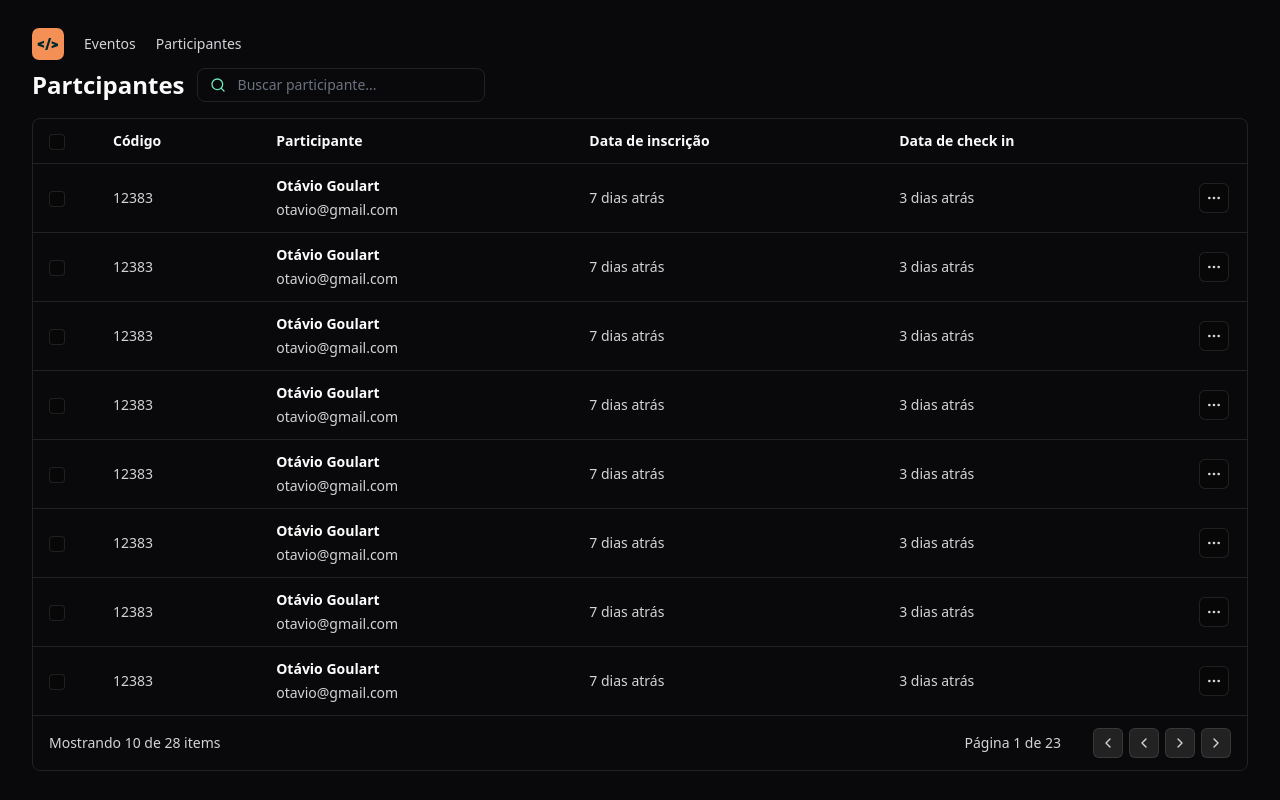
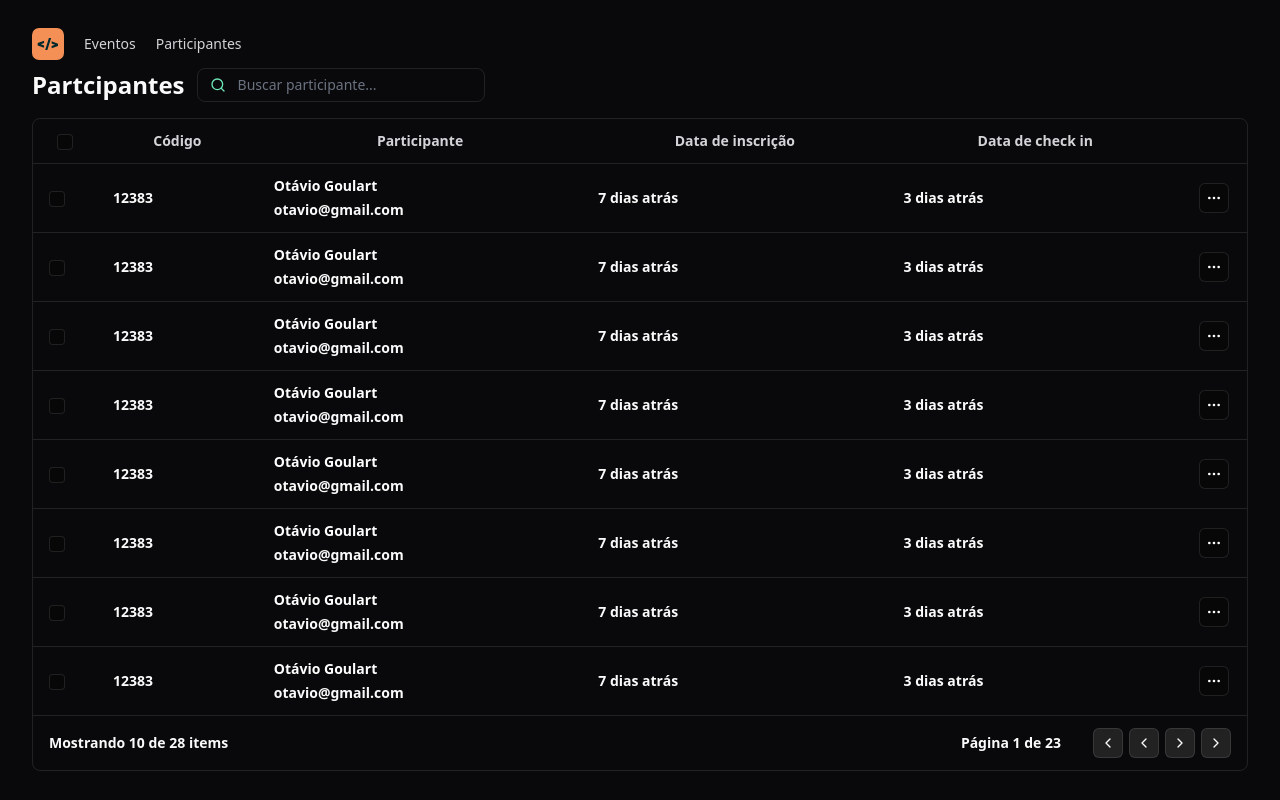
Before and after one commit to OtavioBGoulart/PassIn-FrontEnd, a React (Vite) app: page / in a window 1280 px wide. Built offline with nearby package versions, Linux system fonts and the light colour scheme.

Commit message:
feat: Table cell component

```diff
--- a/package.json
+++ b/package.json
@@ -11,7 +11,8 @@
   "dependencies": {
     "lucide-react": "^0.365.0",
     "react": "^18.2.0",
-    "react-dom": "^18.2.0"
+    "react-dom": "^18.2.0",
+    "tailwind-merge": "^2.2.2"
   },
   "devDependencies": {
     "@tailwindcss/forms": "^0.5.7",
--- a/src/components/attendee-list.tsx
+++ b/src/components/attendee-list.tsx
@@ -7,6 +7,7 @@ import {
 import { IconButton } from "./icon-button";
 import { Table } from "./table/table";
 import { TableHeader } from "./table/table-header";
+import { TableCell } from "./table/table-cell";
 
 export function AttendeeList() {
   return (
@@ -43,32 +44,32 @@ export function AttendeeList() {
           {Array.from({ length: 8 }).map((_, i) => {
             return (
               <tr key={i} className="border-b border-white/10 hover:bg-white/5">
-                <td className="py-3 px-4 text-sm text-zinc-300">
+                <TableCell>
                   <input
                     type="checkbox"
                     className="bg-black/20 size-4 rounded border border-white/10 checked:bg-orange-400"
                   />
-                </td>
-                <td className="py-3 px-4 text-sm text-zinc-300">12383</td>
-                <td className="py-3 px-4 text-sm text-zinc-300">
+                </TableCell>
+                <TableCell>12383</TableCell>
+                <TableCell>
                   <div className="flex flex-col gap-1">
                     <span className="font-semibold text-white">
                       Otávio Goulart
                     </span>
                     <span>otavio@gmail.com</span>
                   </div>
-                </td>
-                <td className="py-3 px-4 text-sm text-zinc-300">
+                </TableCell>
+                <TableCell>
                   7 dias atrás
-                </td>
-                <td className="py-3 px-4 text-sm text-zinc-300">
+                </TableCell>
+                <TableCell>
                   3 dias atrás
-                </td>
-                <td className="py-3 px-4 text-sm text-zinc-300">
+                </TableCell>
+                <TableCell>
                   <IconButton transparent={true}>
                     <MoreHorizontal className="size-4" />
                   </IconButton>
-                </td>
+                </TableCell>
               </tr>
             );
           })}
@@ -76,11 +77,11 @@ export function AttendeeList() {
 
         <tfoot>
           <tr>
-            <td className="py-3 px-4 text-sm text-zinc-300" colSpan={3}>
+            <TableCell colSpan={3}>
               Mostrando 10 de 28 items
-            </td>
-            <td
-              className="py-3 px-4 text-sm text-zinc-300 text-right"
+            </TableCell>
+            <TableCell
+              className="text-right"
               colSpan={3}
             >
               <div className="inline-flex items-center gap-8">
@@ -100,7 +101,7 @@ export function AttendeeList() {
                   </IconButton>
                 </div>
               </div>
-            </td>
+            </TableCell>
           </tr>
         </tfoot>
       </Table>
--- /dev/null
+++ b/src/components/table/table-cell.tsx
@@ -0,0 +1,14 @@
+import { ComponentProps } from "react";
+import { twMerge } from "tailwind-merge";
+
+interface TableCellProps extends ComponentProps<"td"> {
+
+}
+
+export function TableCell(props: TableCellProps) {
+    return(
+        <td {...props} className={twMerge("py-3 px-4 text-sm font-semibold text-left", props.className)}
+        >
+        </td>
+    )
+}
--- a/src/components/table/table-header.tsx
+++ b/src/components/table/table-header.tsx
@@ -6,7 +6,7 @@ interface TableHeaderProps extends ComponentProps<"th"> {
 
 export function TableHeader(props: TableHeaderProps) {
     return(
-        <th {...props} className="py-3 px-4 text-sm font-semibold text-left "
+        <th {...props} className="py-3 px-4 text-sm text-zinc-300"
         >
         </th>
     )
```
Also changed, not shown: 1 other file (tests, documents, lock files or other folders).
